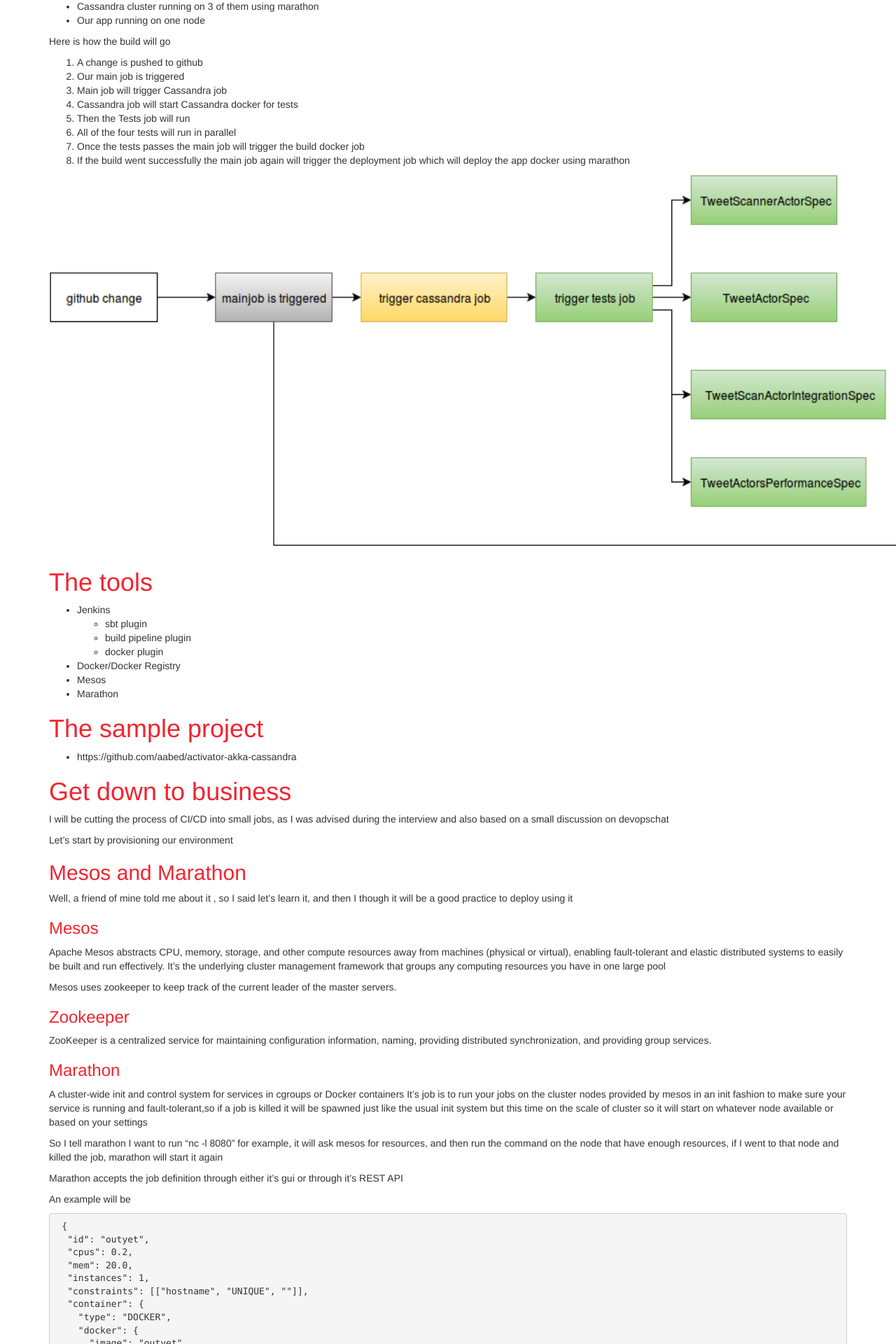
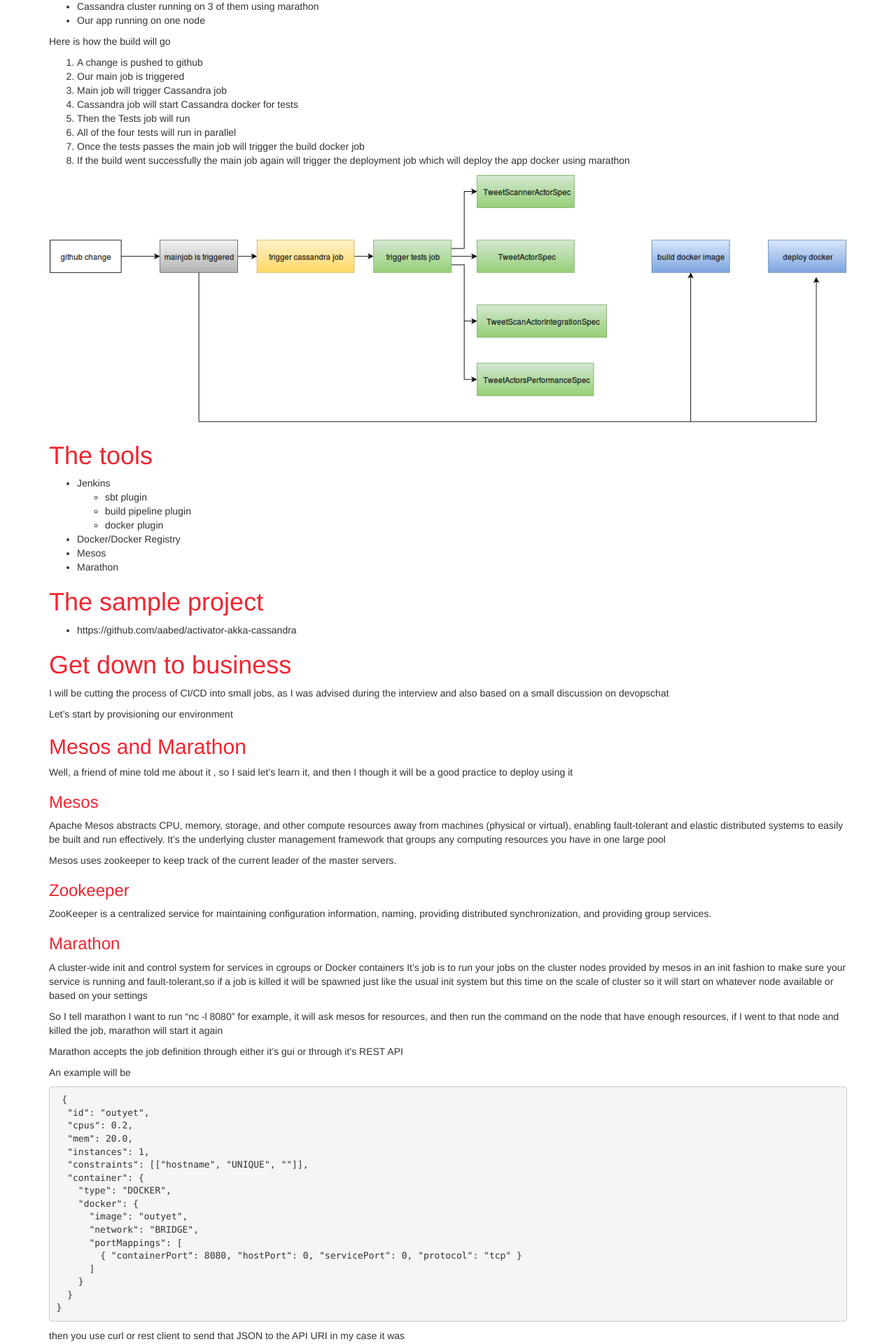
Before and after one commit to aabed/aabed.github.io, a Jekyll site: the page built from _posts/2015-10-11-continous-integrationdelivery-using-jenkinsdockermesosmarathon.md, in a window 1280 px wide. Shown: the part 531-2451 px from the top of the page at 70% size. Built offline with Jekyll 4.4.1, drawn with Linux system fonts in a browser that asks for light colours; nearby versions of some CDN libraries; comment, search, counter and statistics services are not loaded.

Commit message:
changing width for pipeline image

```diff
--- a/_posts/2015-10-11-continous-integrationdelivery-using-jenkinsdockermesosmarathon.md
+++ b/_posts/2015-10-11-continous-integrationdelivery-using-jenkinsdockermesosmarathon.md
@@ -32,7 +32,7 @@ Here is how the build will go
 7. Once the tests passes the main job will trigger the build docker job
 8. If the build went successfully the main job again will trigger the deployment job which will deploy the app docker using marathon
 
-<img src="https://raw.githubusercontent.com/aabed/aabed.github.io/master/imgs/pipeline.png" height="200%" width="150%">
+<img src="https://raw.githubusercontent.com/aabed/aabed.github.io/master/imgs/pipeline.png" height="200%" width="100%">
 
 # The tools
 - Jenkins
```
